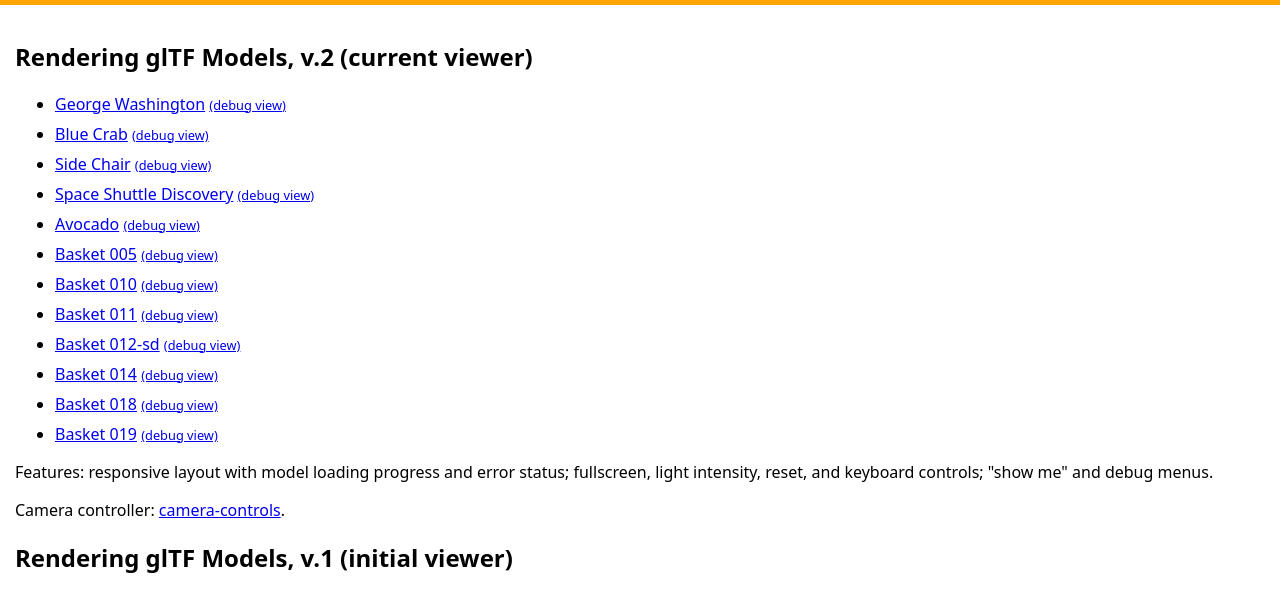
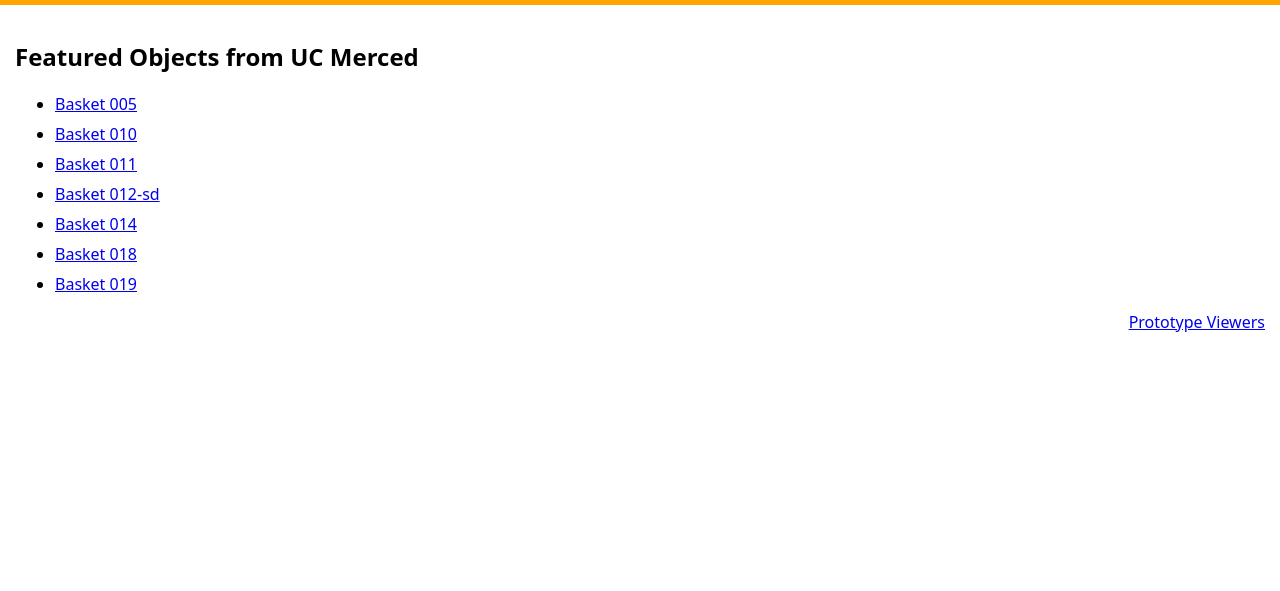
Before and after one commit to cdlib/threejs-viewer, a website built with Parcel: page index.html in a window 1280 px wide. Shown: the part 149-740 px from the top of the page. Built offline with nearby package versions, Linux system fonts and the light colour scheme.

Commit message:
feature inst objects on main page, move wip viewers to prototype page

```diff
--- a/index.html
+++ b/index.html
@@ -19,19 +19,10 @@
     <template id="linkstemplate">
       <li><a href=""></a> <a class="debuglink" href="" hidden>(debug view)</a></li>
     </template>
-    <h2>Rendering glTF Models, v.2 (current viewer)</h2>
-    <ul id="demo3links">
+    <h2>Featured Objects from <span id="institutionheading"></span></h2>
+    <ul id="featuredlinks">
     </ul>
-    <p>Features: responsive layout with model loading progress and error status; fullscreen, light intensity, reset, and keyboard controls; "show me" and debug menus.</p>
-    <p>Camera controller: <a href="https://github.com/yomotsu/camera-controls">camera-controls</a>.</p>
-    <h2>Rendering glTF Models, v.1 (initial viewer)</h2>
-    <ul id="demo2links">
-    </ul>
-    <p>Features: responsive layout; fullscreen, light intensity, and reset controls.</p>
-    <p>Camera controller: <a href="https://threejs.org/docs/#examples/en/controls/OrbitControls">OrbitControls</a>.</p>
-    <h2>The Basic Three.js Demo</h2>
-    <p>"<a href="demo1.html">hello world</a>"</p>
-    <p>Features: responsive layout.</p>
+    <p id="prototypelink"><a href="prototypes.html">Prototype Viewers</a></p>
   </div>
   <script src="./js/index.js"></script>
 </body>
--- a/js/intro.js
+++ b/js/intro.js
@@ -1,6 +1,4 @@
 import models from './models.json'
-
-/* Demo Link Generation */
 
 const linksTemplate = document.querySelector('#linkstemplate')
 
@@ -10,8 +8,9 @@
   const debugLink = linksTemplateContent.querySelector('.debuglink')
   const modelsArray = models.model
 
-  // Demo 2 links:
+  // Initial Prototype Viewer:
 
+  if (document.querySelector('#demo2links')) {
     const demo2Links = document.querySelector('#demo2links')
 
     modelsArray.forEach(function (theModel, index) {
@@ -21,9 +20,11 @@
 
       demo2Links.appendChild(document.importNode(linksTemplateContent, true))
     })
+  }
 
-  // Demo 3 links:
+  // Current Prototype Viewer:
 
+  if (document.querySelector('#demo2links')) {
     const demo3Links = document.querySelector('#demo3links')
 
     modelsArray.forEach(function (theModel, index) {
@@ -39,6 +40,30 @@
     })
   }
 
+  // Featured Objects from Institution:
+
+  if (document.querySelector('#featuredlinks')) {
+    const institution = 'UC Merced' // must match institution value exactly within models.json
+    const featuredLinks = document.querySelector('#featuredlinks')
+    const institutionHeading = document.querySelector('#institutionheading')
+
+    modelsArray.forEach(function (theModel, index) {
+      if (theModel.institution === institution) {
+        const modelHref = 'demo3.html?model=' + (index + 1)
+        demoLink.setAttribute('href', modelHref)
+        demoLink.innerText = theModel.name
+        institutionHeading.innerText = theModel.institution
+      } else {
+        return
+      }
+
+      debugLink.hidden = true
+
+      featuredLinks.appendChild(document.importNode(linksTemplateContent, true))
+    })
+  }
+}
+
 if (linksTemplate) {
   init()
 }
--- /dev/null
+++ b/prototypes.html
@@ -0,0 +1,42 @@
+<!DOCTYPE html>
+<html lang="en">
+<head>
+  <meta charset="UTF-8">
+  <meta name="viewport" content="width=device-width, user-scalable=no, minimum-scale=1.0, maximum-scale=1.0">
+  <title>Three.js Object Viewer</title>
+  <link rel="stylesheet" href="./scss/main.scss">
+</head>
+<body>
+  <header>
+    <h1>Three.js Object Viewer</h1>
+    <nav>
+      <ul>
+        <li><a href="https://github.com/cdlib/threejs-viewer">GitHub page</a></li>
+        <li><a href="index.html">index page</a></li>
+      </ul>
+    </nav>
+  </header>
+  <div class="intro">
+    <template id="linkstemplate">
+      <li><a href=""></a> <a class="debuglink" href="" hidden>(debug view)</a></li>
+    </template>
+    <h2>Prototype Viewers</h2>
+    <h3>Current glTF Viewer (work in progress)</h3>
+    <p>Camera controller: <a href="https://github.com/yomotsu/camera-controls">camera-controls</a>.</p>
+    <p>Features: responsive layout, model loading progress and error status, fullscreen, light intensity, reset, and keyboard controls; "show me" and debug menus.</p>
+    <h4>Sample Objects</h4>
+    <ul id="demo3links">
+    </ul>
+    <h3>Initial glTF Viewer</h3>
+    <p>Camera controller: <a href="https://threejs.org/docs/#examples/en/controls/OrbitControls">OrbitControls</a>.</p>
+    <p>Features: responsive layout; fullscreen, light intensity, and reset controls.</p>
+    <h4>Sample Objects</h4>
+    <ul id="demo2links">
+    </ul>
+    <h3>The Basic Three.js Demo</h3>
+    <p>Features: responsive layout.</p>
+    <p>"<a href="demo1.html">hello world</a>"</p>
+  </div>
+  <script src="./js/index.js"></script>
+</body>
+</html>
--- a/scss/main.scss
+++ b/scss/main.scss
@@ -37,6 +37,11 @@
     margin-top: .5rem;
     margin-bottom: .5rem;
   }
+}
+
+#prototypelink {
+  display: flex;
+  justify-content: flex-end;
 }
 
 .debuglink {
```
Lines whose indentation alone changed are shown as unchanged.
